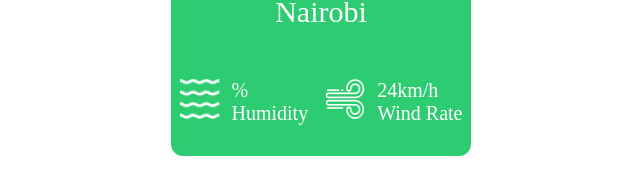
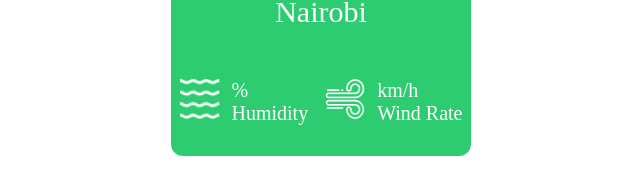
Before and after one commit to briansimiyuj/weather-app-react, a React (Create React App) app: page / in a window 1280 px wide. Shown: the part 419-588 px from the top of the page, without its empty margins (319-959 px from the left). Built offline with nearby package versions, Linux system fonts and the light colour scheme; no server answers.

Commit message:
Setting wind speed

```diff
--- a/src/Script.jsx
+++ b/src/Script.jsx
@@ -13,6 +13,8 @@ function Script(){
 
         [mainHumidity, setMainHumidity] = useState(null),
 
+        [windSpeed, setWindSpeed] = useState(null),
+
         APIKey = "30d95878ab2819e2f838a7f9024d365d"
 
 
@@ -26,12 +28,16 @@ function Script(){
 
          mainTemp = Math.floor(data.main.temp),
 
-         mainHumidity = Math.floor(data.main.humidity)
+         mainHumidity = Math.floor(data.main.humidity),
+
+         windSpeed = Math.floor(data.wind.speed)
 
 
     setMainTemp(mainTemp)
 
     setMainHumidity(mainHumidity)
+
+    setWindSpeed(windSpeed)
 
   }
 
@@ -48,7 +54,10 @@ function Script(){
 
       <WeatherLocation location={location}/>
 
-      <WeatherElement mainHumidity={mainHumidity}/>
+      <WeatherElement
+        mainHumidity={mainHumidity}
+        windSpeed={windSpeed}
+      />
 
     </div>
   )
--- a/src/components/WeatherElement.jsx
+++ b/src/components/WeatherElement.jsx
@@ -3,7 +3,7 @@ import Data from './Data'
 import humidity from '../img/humidity.png'
 import wind from '../img/wind.png'
 
-const WeatherElement = ({ mainHumidity }) =>{
+const WeatherElement = ({ mainHumidity, windSpeed }) =>{
 
     return(
 
@@ -27,7 +27,7 @@ const WeatherElement = ({ mainHumidity }) =>{
                 <ElementIcon src={wind} alt="wind"/>
 
                 <Data
-                    value={24}
+                    value={windSpeed}
                     text="Wind Rate"
                     unit="km/h"
                 />
```
